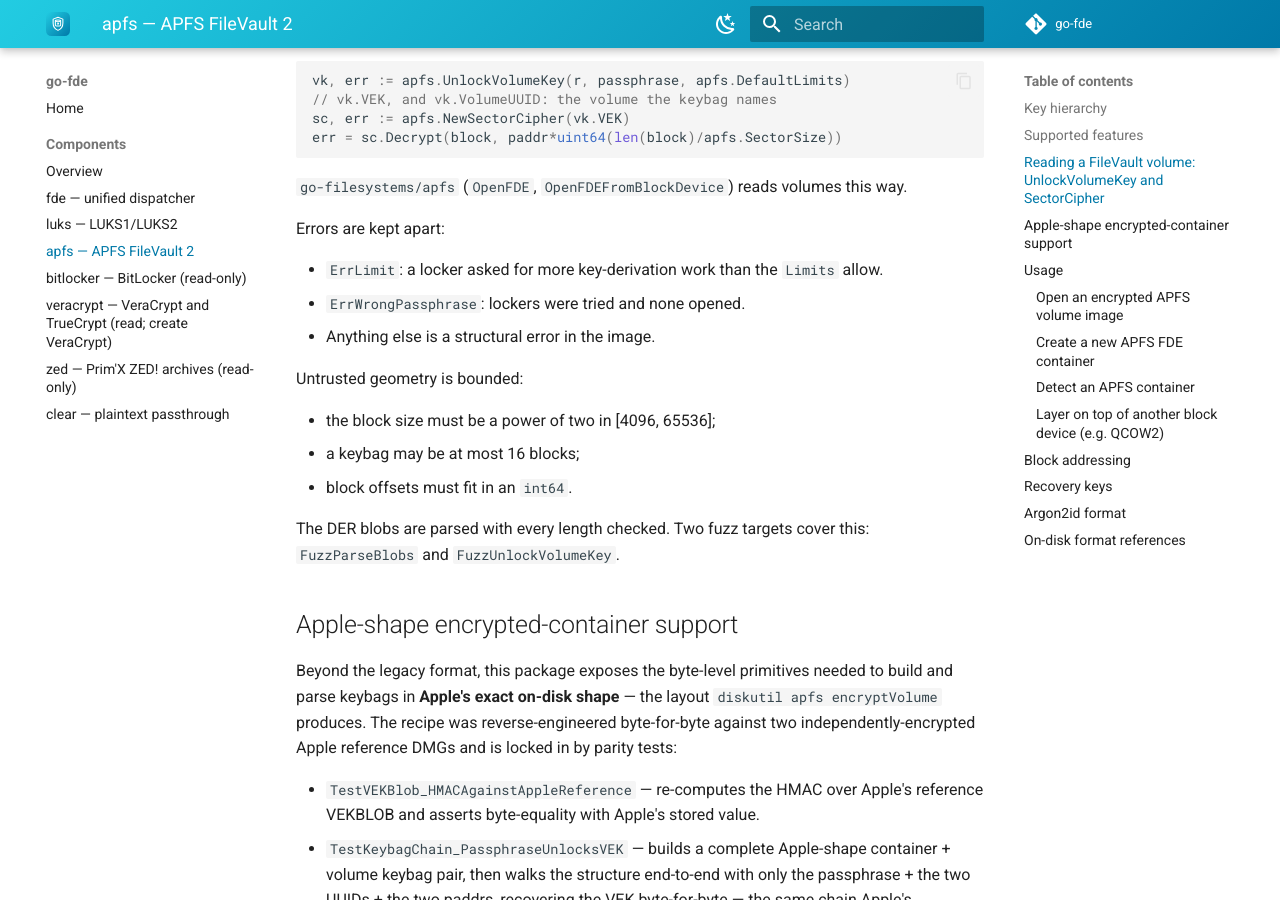
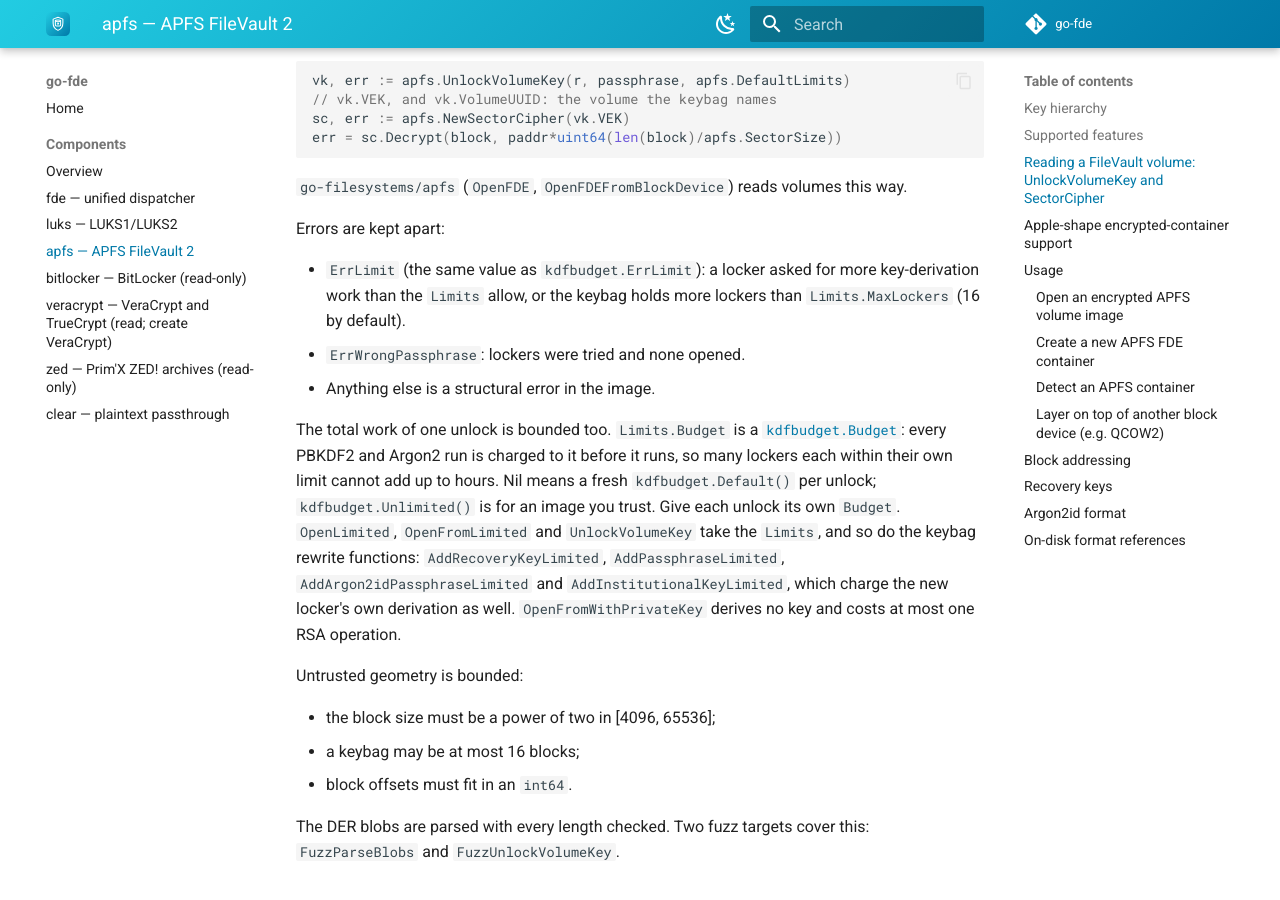
Before and after one commit to go-fde/docs, an MkDocs documentation site: the page built from docs/components/apfs.md, in a window 1280 px wide and 900 px high, scrolled down 2296 px. Built offline with MkDocs 1.6.1 and Material for MkDocs 9.7.7, drawn with Linux system fonts in a browser that asks for light colours; the version menu is left out.

Commit message:
Document the APFS locker count, Budget and Limited rewrite functions (#27)
go-fde/apfs v0.4.0 bounds the number of lockers (Limits.MaxLockers) and charges every
derivation to a kdfbudget.Budget (Limits.Budget); v0.5.0 adds the Limited
variants of the keybag rewrite functions.

Co-authored-by: Claude Sonnet 5.5 <noreply@anthropic.com>

```diff
--- a/docs/components/apfs.md
+++ b/docs/components/apfs.md
@@ -85,9 +85,23 @@ this way.
 
 Errors are kept apart:
 
-- `ErrLimit`: a locker asked for more key-derivation work than the `Limits` allow.
+- `ErrLimit` (the same value as `kdfbudget.ErrLimit`): a locker asked for more
+  key-derivation work than the `Limits` allow, or the keybag holds more lockers
+  than `Limits.MaxLockers` (16 by default).
 - `ErrWrongPassphrase`: lockers were tried and none opened.
 - Anything else is a structural error in the image.
+
+The total work of one unlock is bounded too. `Limits.Budget` is a
+[`kdfbudget.Budget`](https://github.com/go-encryptions/kdfbudget): every PBKDF2
+and Argon2 run is charged to it before it runs, so many lockers each within
+their own limit cannot add up to hours. Nil means a fresh `kdfbudget.Default()`
+per unlock; `kdfbudget.Unlimited()` is for an image you trust. Give each unlock
+its own `Budget`. `OpenLimited`, `OpenFromLimited` and `UnlockVolumeKey` take
+the `Limits`, and so do the keybag rewrite functions: `AddRecoveryKeyLimited`,
+`AddPassphraseLimited`, `AddArgon2idPassphraseLimited` and
+`AddInstitutionalKeyLimited`, which charge the new locker's own derivation as
+well. `OpenFromWithPrivateKey` derives no key and costs at most one RSA
+operation.
 
 Untrusted geometry is bounded:
 
```
